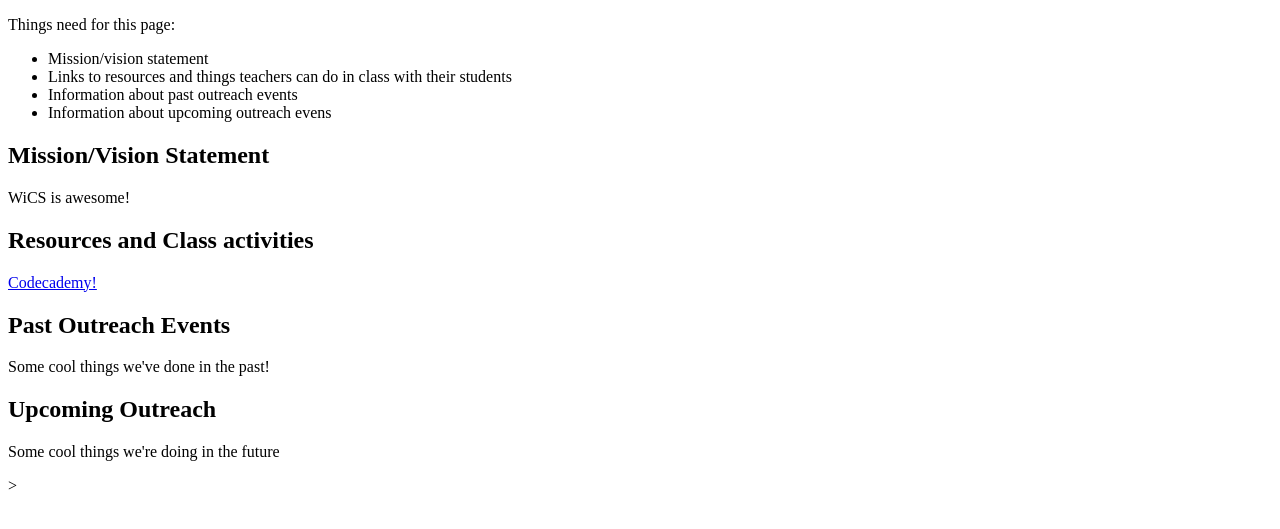
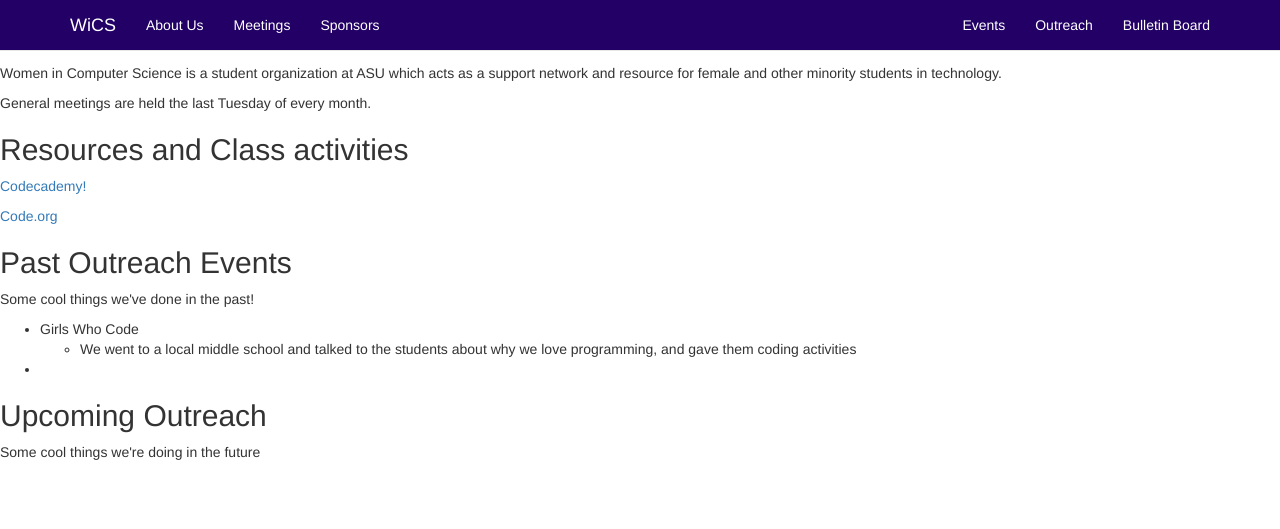
Before and after one commit to everwoodlove/WiCS, a Django app: page /outreach/ in a window 1280 px wide. Shown: the top 529 px of the page. Run offline with Django 3.2, Linux system fonts and the light colour scheme; some libraries are stand-ins or nearby versions.

Commit message:
added CSS to outreach.html and added navigation ability to homepage

```diff
--- a/WiCS/wicsWebsite/templates/outreach.html
+++ b/WiCS/wicsWebsite/templates/outreach.html
@@ -1,24 +1,67 @@
 <!DOCTYPE html>
 <html>
 <head>
-	<title>This is the outreach tab</title>
+	<meta charset="utf-8">
+	<meta http-equiv="X-UA-Compatible" content="IE=edge">
+	<link rel="stylesheet" type="text/css" href="/static/css/bootstrap.min.css"/>
+	<link rel="stylesheet" type="text/css" href="/static/css/wics.css"/>
+	<title></title>
 </head>
 <body>
-	<p>Things need for this page:</p>
-	<ul>
-		<li>Mission/vision statement</li>
-		<li>Links to resources and things teachers can do in class with their students</li>
-		<li>Information about past outreach events</li>
-		<li>Information about upcoming outreach evens</li>
-	</ul>
+<script type="text/javascript" src="/static/js/jquery.min.js"></script>
+<script type="text/javascript" src="/static/js/bootstrap.min.js"></script>
+<script type="text/javascript" src="/static/js/wics.js"></script>
+
+
+<nav class="navbar navbar-default navbar-fixed-top">
+	<div class="container">
+		<!-- Brand and toggle get grouped for better mobile display-->
+		<div class="navbar-header">
+			<button type="button" class="navbar-toggle collapsed" data-toggle="collapse" data-target="#navbar-collapse-header" aria-expanded="false">
+				<span class="sr-only">Toggle navigation</span>
+				<span class="icon-bar"></span>
+				<span class="icon-bar"></span>
+				<span class="icon-bar"></span>
+			</button>
+			<a class="navbar-brand" href="/home">WiCS</a>
+		</div>
+
+		<div class="collapse navbar-collapse" id="navbar-collapse-header">
+			<ul class="nav navbar-nav navbar-left">
+				<li><a href="/home/#about">About Us</a></li>
+				<li><a href="/home/#meetings">Meetings</a></li>
+				<li><a href="/home/#sponsors">Sponsors</a></li>
+			</ul>
+
+			<ul class="nav navbar-nav navbar-right">
+				<li><a href="/events/">Events</a></li>
+				<li><a href="/outreach/">Outreach</a></li>
+				<li><a href="/documents/">Bulletin Board</a></li>
+				<!--<li><a href="/imagearchive/">Image Archive</a></li>-->
+			</ul>
+
+		</div> <!--/.navbar-collapse-->
+
+	</div><!-- ./container-fluid-->
+</nav>
+
 
 	<h2>Mission/Vision Statement</h2>
-		<p>WiCS is awesome!</p>
+		<p>Women in Computer Science is a student organization at ASU which acts as a support network and resource for female and other minority students in technology.</p>
+		<p></p>
+		<p></p>
+		<p>General meetings are held the last Tuesday of every month.</p>
 	<h2>Resources and Class activities</h2>
-		<a href="codecademy.com">Codecademy!</a>
+		<p><a href="https://codecademy.com">Codecademy!</a></p>
+		<p><a href="https://studio.code.org">Code.org</a></p>
 	<h2>Past Outreach Events</h2>
 		<p>Some cool things we've done in the past!</p>
+		<ul>
+			<li>Girls Who Code</li>
+				<ul><li>We went to a local middle school and talked to the students about why we love programming, and gave them coding activities</li></ul>
+			<li></li>
+		</ul>
 	<h2>Upcoming Outreach</h2>
 		<p>Some cool things we're doing in the future</p>
 </body>
-</html>>
+</html>
```
